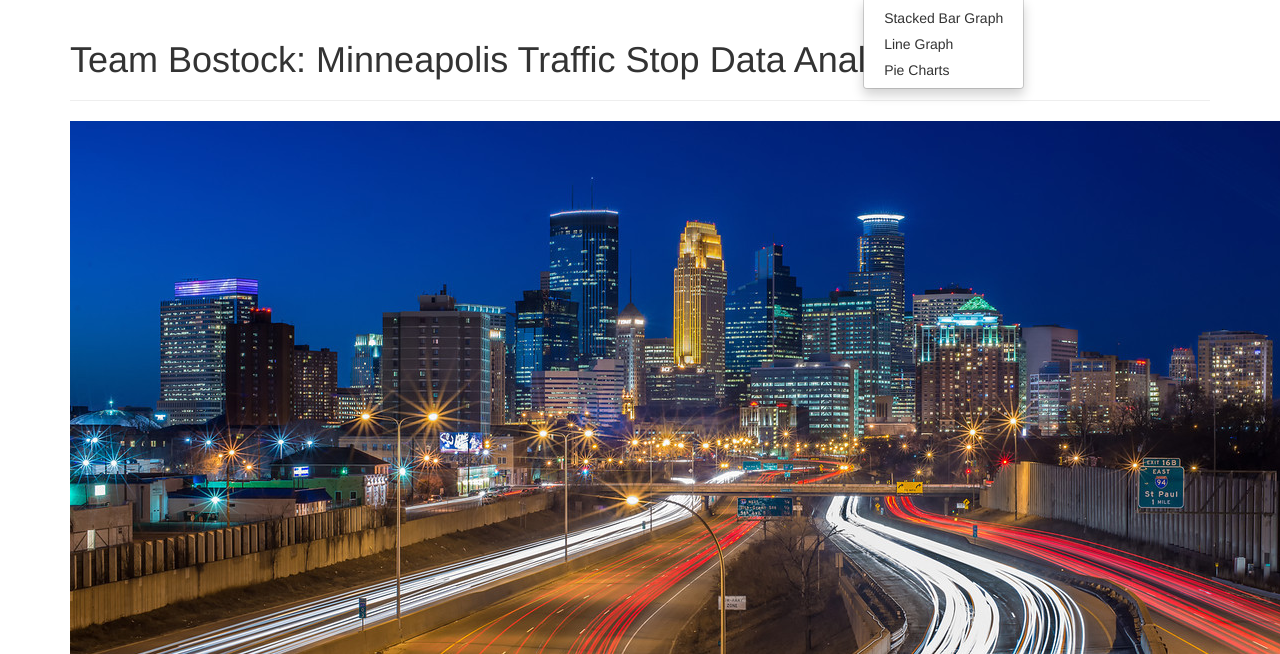
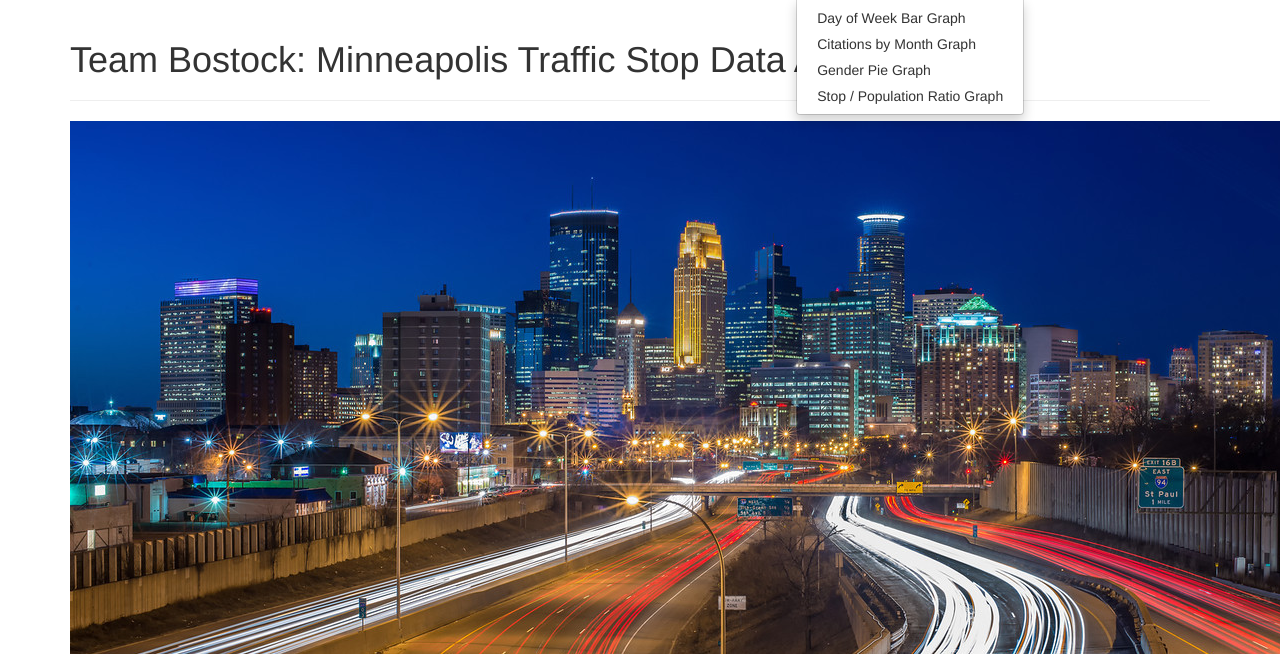
Before and after one commit to mccallkm/Minneapolis-Traffic-Stop-Data-Analysis, a Flask app: page / in a window 1280 px wide, after a click on "Visualizations"; the page is wider, and only the part inside the window is pictured. Shown: the part 52-706 px from the top of that part. Run offline with Flask 2, Linux system fonts and the light colour scheme; some libraries are stand-ins or nearby versions.

Commit message:
updated map and landing page html

```diff
--- a/templates/index.html
+++ b/templates/index.html
@@ -33,9 +33,10 @@
                             <span class="caret"></span>
                         </a>
                         <ul class="dropdown-menu">
-                            <li><a href="/dowBar">Stacked Bar Graph</a></li>
-                            <li><a href="/line">Line Graph</a></li>
-                            <li><a href="piechart.html">Pie Charts</a></li>
+                                <li><a href="/dowBar">Day of Week Bar Graph</a></li>
+                                <li><a href="/line">Citations by Month Graph</a></li>
+                                <li><a href="/pie">Gender Pie Graph</a></li></li>
+                                <li><a href="/popstop">Stop / Population Ratio Graph</a></li></li>
                     </li>
                     </ul>
                     </li>
```
Also changed, not shown: templates/heatmap.html (+4 -3 lines), templates/map.html (+4 -3 lines), 1 other file.
